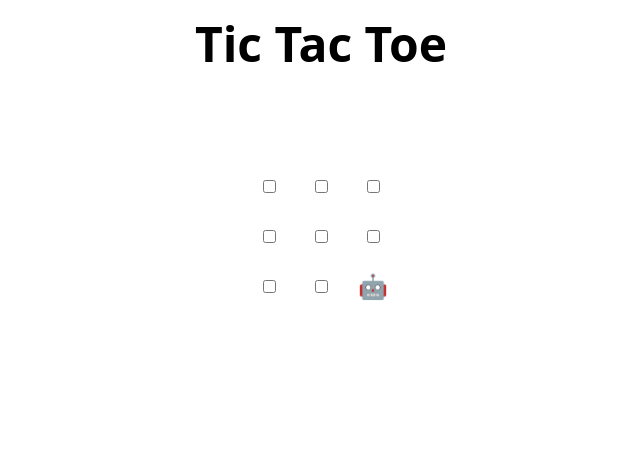
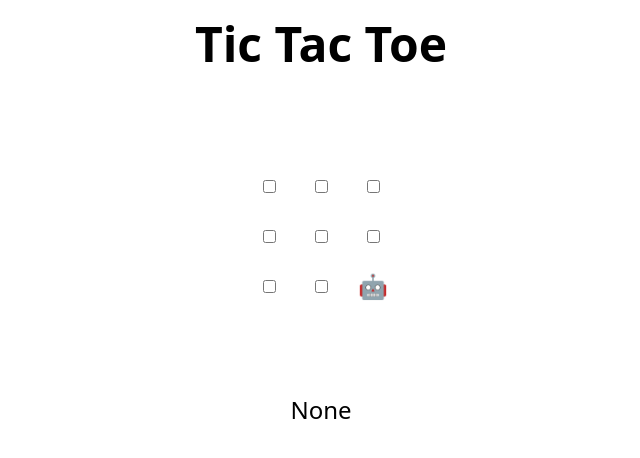
Before and after one commit to AamirAliJatoi/skills-review-pull-requests, a plain HTML site: page index.html in a window 1280 px wide. Shown: the whole page, without its empty margins (319-959 px from the left). Drawn offline with Linux system fonts and the light colour scheme.

Commit message:
Update index.html
MLSA-Alpha

```diff
--- a/index.html
+++ b/index.html
@@ -47,6 +47,7 @@
   </tr>
 </table>
 
+<p>None<p>
 <h2 hidden>Game over, refresh to play again 🧑‍💻 🤖!</h2>
 
 <script>
```
